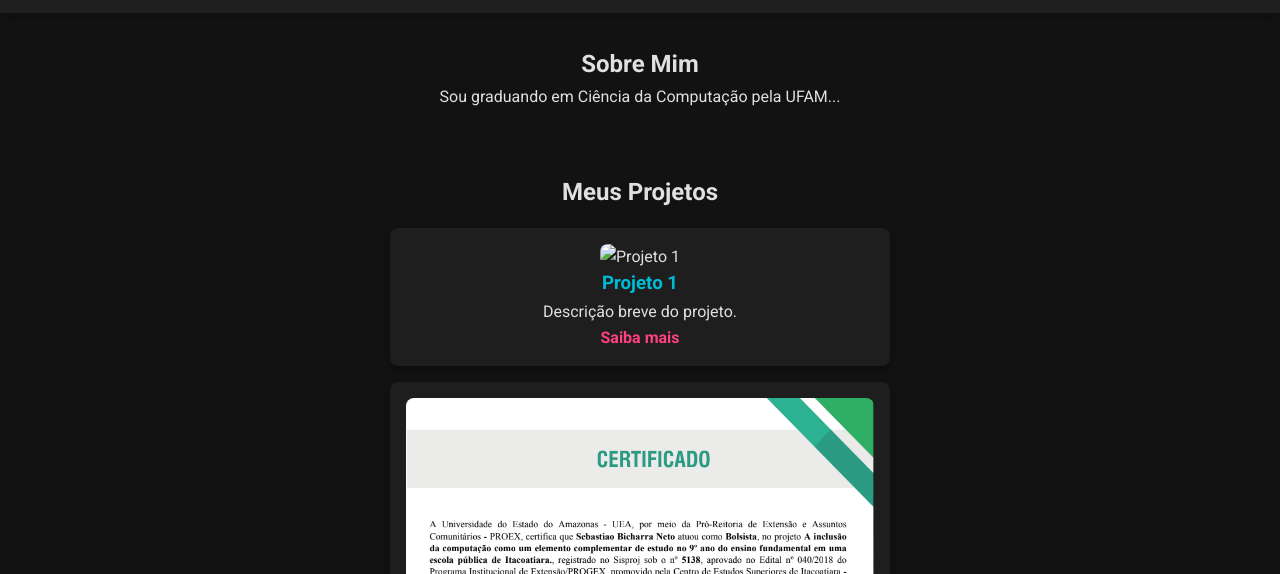
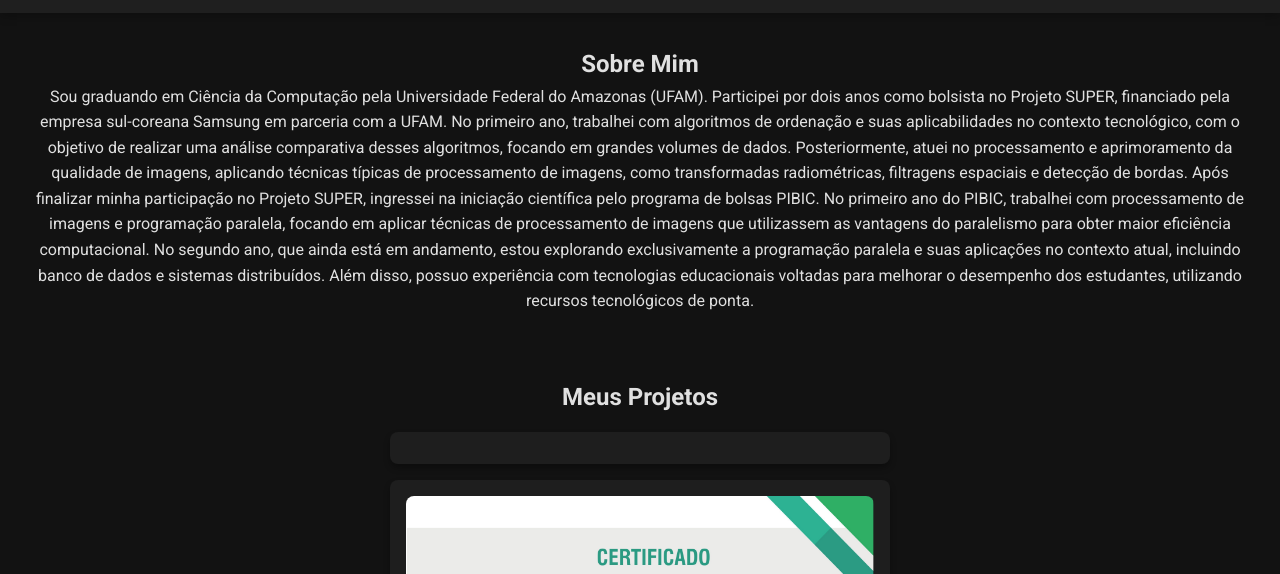
Before and after one commit to SebasNeto/Sebas, a plain HTML site: page index.html in a window 1280 px wide. Shown: the part 226-800 px from the top of the page. Drawn offline with Linux system fonts and the light colour scheme.

Commit message:
atualização html

```diff
--- a/index.html
+++ b/index.html
@@ -34,7 +34,14 @@
     <section id="sobre" class="fade-in">
         <h2>Sobre Mim</h2>
         <p>
-            Sou graduando em Ciência da Computação pela UFAM...
+            Sou graduando em Ciência da Computação pela Universidade Federal do Amazonas (UFAM).
+            Participei por dois anos como bolsista no Projeto SUPER, financiado pela empresa sul-coreana Samsung em parceria com a UFAM.
+            No primeiro ano, trabalhei com algoritmos de ordenação e suas aplicabilidades no contexto tecnológico, com o objetivo de realizar uma análise comparativa desses algoritmos,
+            focando em grandes volumes de dados. Posteriormente, atuei no processamento e aprimoramento da qualidade de imagens, aplicando técnicas típicas de processamento de imagens,
+            como transformadas radiométricas, filtragens espaciais e detecção de bordas. Após finalizar minha participação no Projeto SUPER, ingressei na iniciação científica pelo programa de bolsas PIBIC.
+            No primeiro ano do PIBIC, trabalhei com processamento de imagens e programação paralela, focando em aplicar técnicas de processamento de imagens que utilizassem as vantagens do paralelismo para obter maior eficiência computacional.
+            No segundo ano, que ainda está em andamento, estou explorando exclusivamente a programação paralela e suas aplicações no contexto atual, incluindo banco de dados e sistemas distribuídos.
+            Além disso, possuo experiência com tecnologias educacionais voltadas para melhorar o desempenho dos estudantes, utilizando recursos tecnológicos de ponta.
         </p>
     </section>
 
@@ -43,10 +50,6 @@
         <div id="projetos-container">
             <!-- Exemplo de Projeto -->
             <div class="project-card">
-                <img src="imagens/projeto1.png" alt="Projeto 1" class="project-image">
-                <h3>Projeto 1</h3>
-                <p>Descrição breve do projeto.</p>
-                <a href="#">Saiba mais</a>
             </div>
         </div>
     </section>
```
